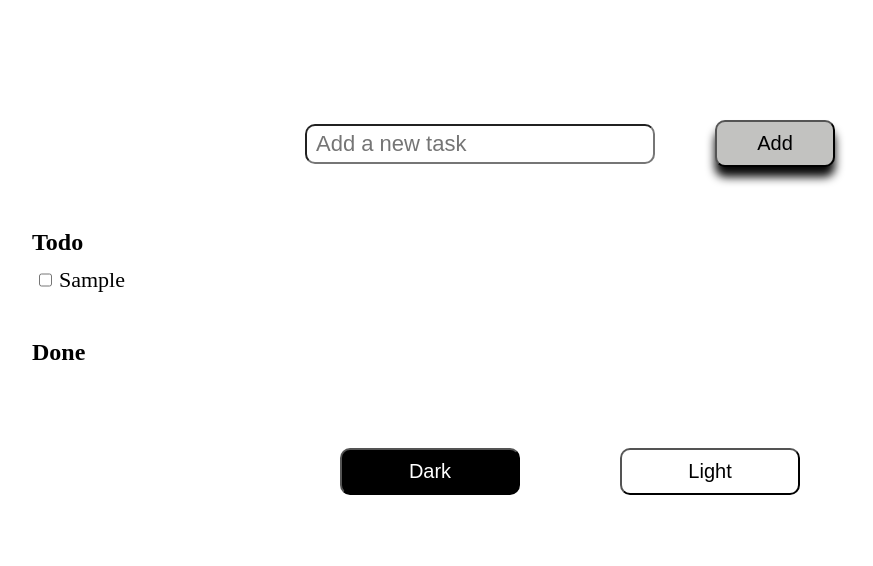
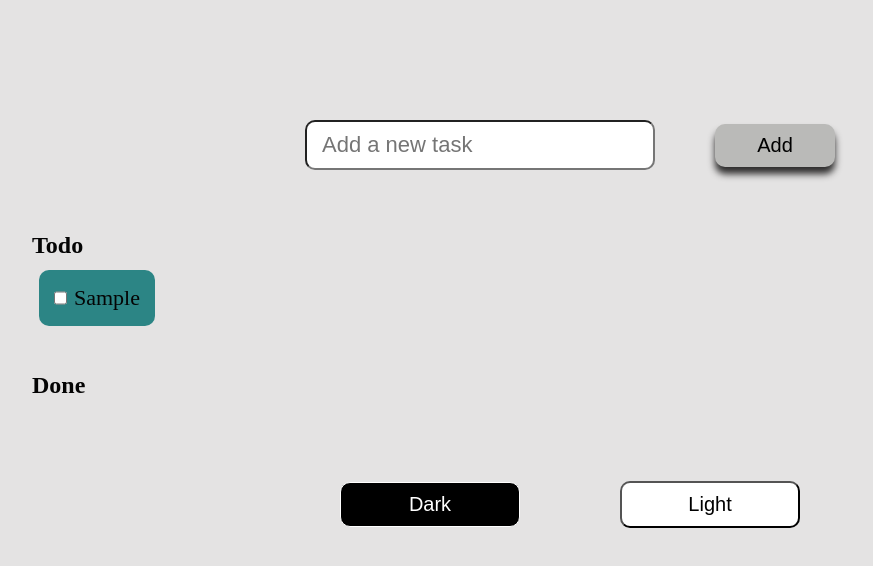
Before and after one commit to MartaOnis/todo-list, a React (Create React App) app: page / in a window 1280 px wide. Both pictures are taken after typing "Sample" into the empty fields and a click on the button "Add". Shown: the top 566 px of the page, without its empty margins (70-943 px from the left). Built offline with nearby package versions, Linux system fonts and the light colour scheme.

Commit message:
Update styles

```diff
--- a/src/components/TaskItem.js
+++ b/src/components/TaskItem.js
@@ -9,7 +9,7 @@ const TaskItem = ({ task, toggleTask }) => {
   };
   return (
     <tr>
-      <td className="taskItem">
+      <td className={`taskItem ${changeClass(task.done)}`}>
         <input
           type="checkbox"
           checked={task.done}
--- a/src/styles/App.scss
+++ b/src/styles/App.scss
@@ -16,10 +16,10 @@
   height: 100vh;
 }
 .light {
-  background-color: white;
-  color: black;
+  background-color: rgb(228, 227, 227);
+  color: rgb(4, 4, 4);
 }
 .dark {
-  background-color: black;
-  color: white;
+  background-color: rgb(43, 42, 42);
+  color: rgb(250, 248, 248);
 }
--- a/src/styles/TaskForm.scss
+++ b/src/styles/TaskForm.scss
@@ -13,10 +13,10 @@
   }
   &__input {
     width: 300px;
-    height: 40px;
+    height: 50px;
     font-size: 22px;
     border-radius: 10px;
-    padding: 9px;
+    padding: 15px;
     @media all and (min-width: 768px) {
       width: 350px;
       margin-right: 60px;
@@ -29,8 +29,9 @@
     font-size: 20px;
     margin-top: 30px;
     text-align: center;
-    box-shadow: 0 10px 10px hsl(0, 0%, 3%);
-    background-color: rgb(194, 194, 192);
+    border: none;
+    box-shadow: 0 7px 7px hsl(0, 1%, 18%);
+    background-color: rgb(186, 186, 184);
     @media all and (min-width: 768px) {
       margin-top: 0px;
       width: 120px;
--- a/src/styles/TaskItem.scss
+++ b/src/styles/TaskItem.scss
@@ -1,11 +1,20 @@
 @import './App';
 .taskItem {
+  width: 280px;
   display: flex;
   flex-direction: row;
   gap: 7px;
   margin: 7px;
   font-size: 22px;
+  border-radius: 10px;
+  padding: 15px;
+  background-color: rgb(44, 133, 133);
+  @media all and (min-width: 768px) {
+    width: auto;
+  }
 }
 .clicked {
   text-decoration: line-through;
+  border-radius: 10px;
+  background-color: rgb(192, 109, 71);
 }
--- a/src/styles/TaskTable.scss
+++ b/src/styles/TaskTable.scss
@@ -4,8 +4,9 @@
   flex-direction: column;
   justify-content: center;
   align-items: flex-start;
-  margin-left: 25px;
+  margin-left: 10px;
   margin-bottom: 35px;
+
   @media all and (min-width: 768px) {
     margin-left: 100px;
   }
--- a/src/styles/Theme.scss
+++ b/src/styles/Theme.scss
@@ -16,6 +16,7 @@
     text-align: center;
     background-color: black;
     color: white;
+    border: 1px solid white;
     @media all and (min-width: 768px) {
       width: 180px;
     }
@@ -28,6 +29,7 @@
     text-align: center;
     background-color: white;
     color: black;
+
     @media all and (min-width: 768px) {
       width: 180px;
     }
```
